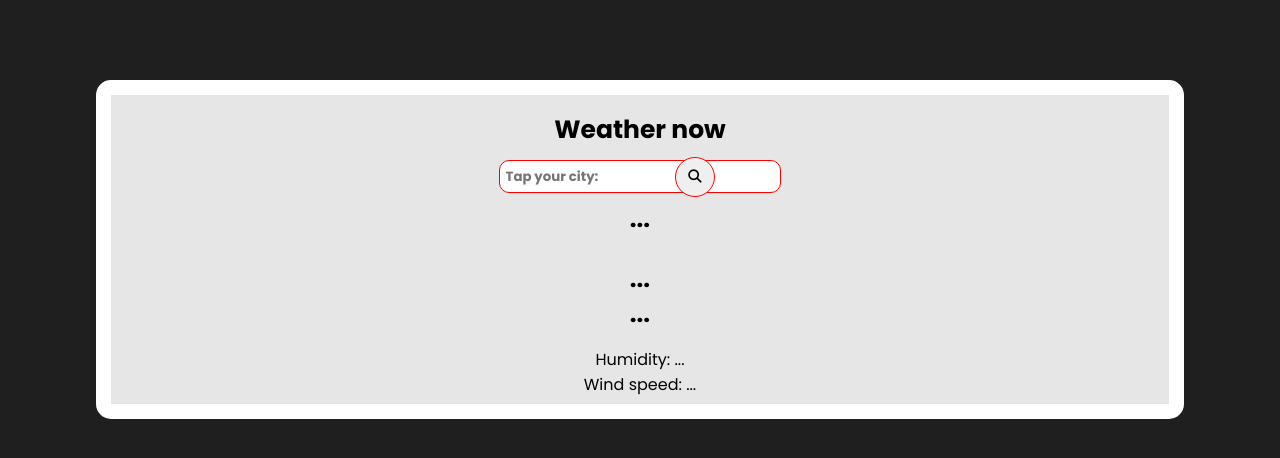
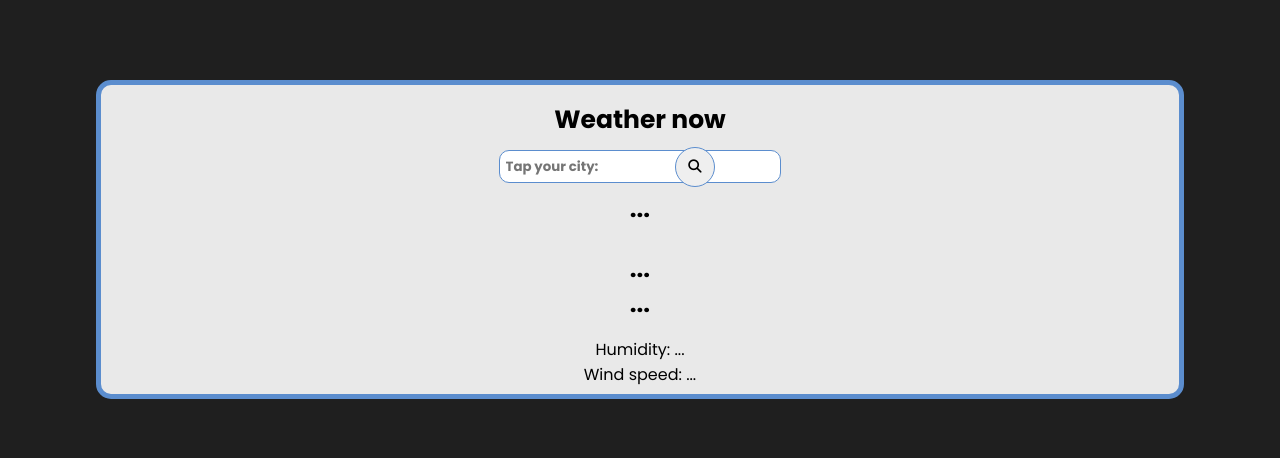
Before and after one commit to zaiaaa/clima, a plain HTML site: page index.html in a window 1280 px wide. Drawn offline with Linux system fonts and the light colour scheme; no server answers.

Commit message:
oie dnmv

```diff
--- a/style.css
+++ b/style.css
@@ -14,7 +14,7 @@
     background-color: #1f1f1f;
 }
 .card-weather{
-    background-color: #e6e6e6;
+    background-color: #e9e9e9;
     margin-top: 5rem;
     display: flex;
     flex-direction: column;
@@ -24,7 +24,7 @@
     width: 85%;
     padding: 1rem 2rem .4rem 2rem;
     border-radius: 15px;
-    border: 15px solid white;
+    border: 5px solid #5b8dce;
 }
 .title{
     font-size: 25px;
@@ -41,8 +41,8 @@
     padding: .35rem;
     font-weight: 600;
     border-radius: 10px;
-    border: 1px solid red;
-    border-color: red;
+    border: 1px solid #5b8dce;
+    border-color: #5b8dce;
     outline: none;
 }
 #search{
@@ -52,13 +52,13 @@
     position: absolute;
     margin-left: 11rem;
     border-radius: 50%;
-    border: 1px solid red;
+    border: 1px solid #5b8dce;
     cursor: pointer;
     transition: .5s;
 }
 #search:hover{
     transition: .5s;
-    background-color: red;
+    background-color: #5b8dce;
     transform: rotate(360deg);
 }
 
```
